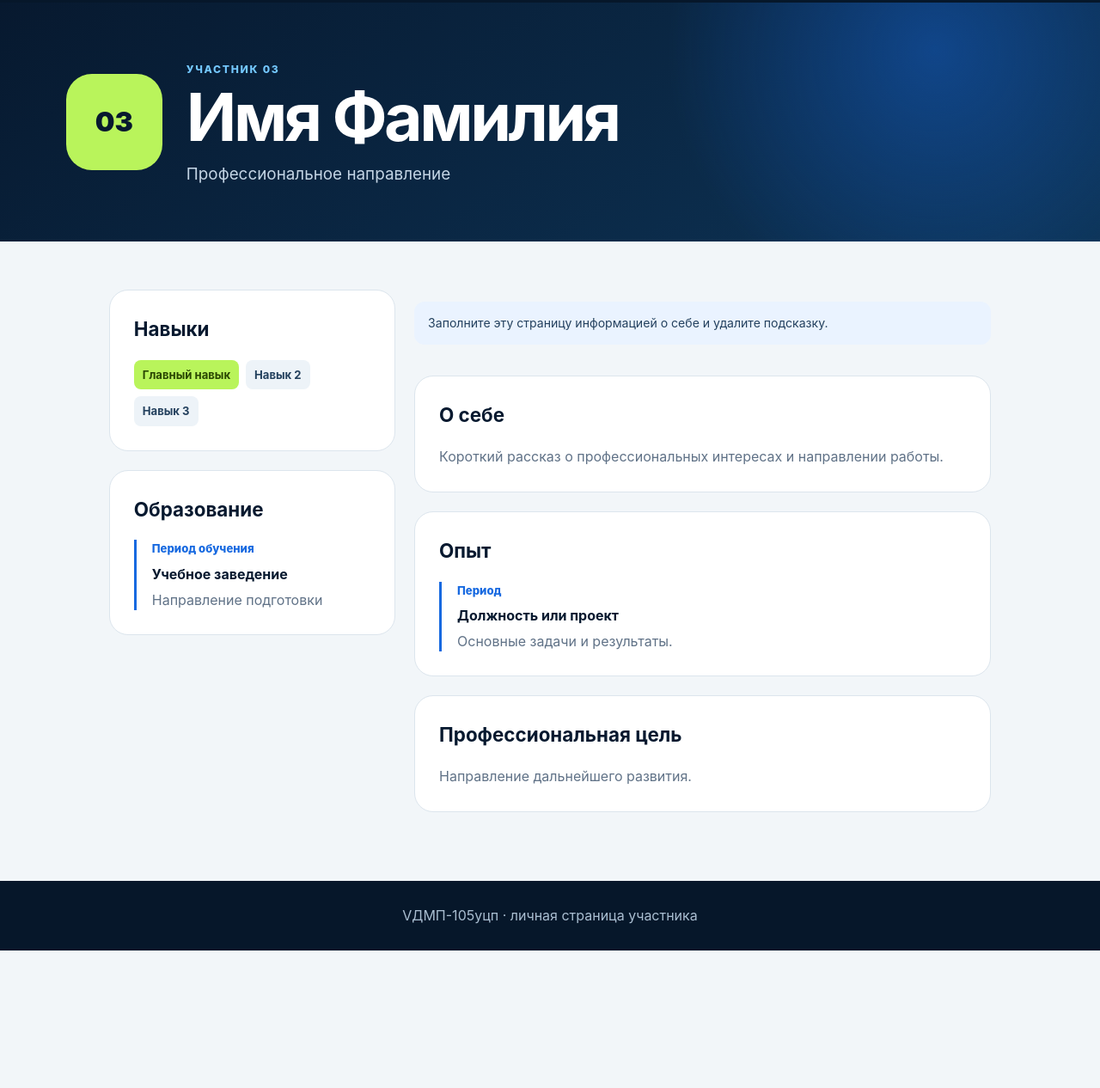
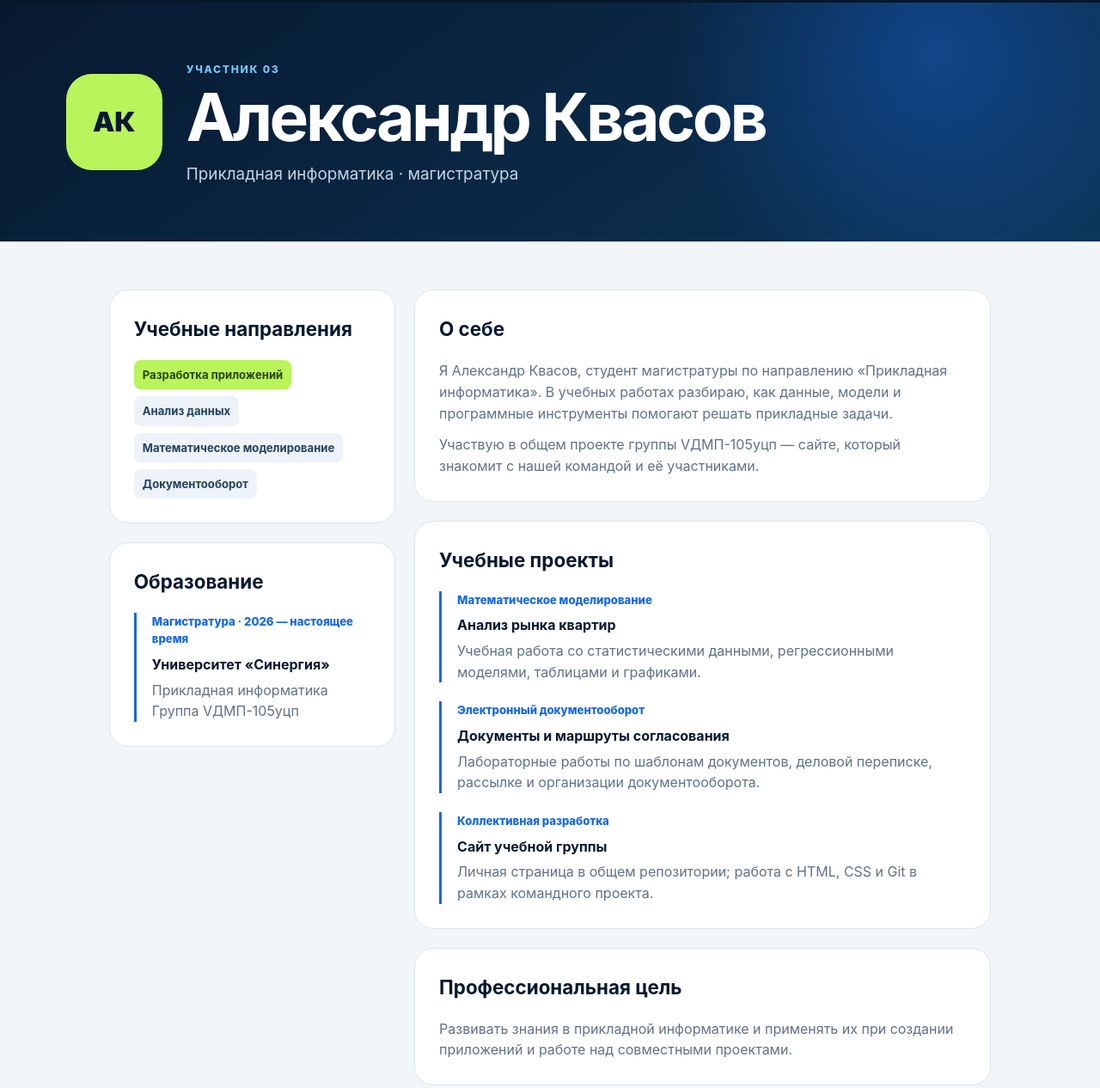
Before and after one commit to danielches/group-vdmp-105, a plain HTML site: page members/member-03.html in a window 1280 px wide. Shown: the part 69-1335 px from the top of the page at 86% size. Before the commit the page ends 1175 px from the top, so only its background shows below. Drawn offline with Linux system fonts and the light colour scheme.

Commit message:
Добавлено резюме Александра Квасова

```diff
--- a/members/member-03.html
+++ b/members/member-03.html
@@ -1,4 +1,52 @@
-<!DOCTYPE html><html lang="ru"><head><meta charset="UTF-8"><meta name="viewport" content="width=device-width, initial-scale=1.0"><title>Резюме — участник 03</title><link rel="stylesheet" href="member.css"><script src="member.js"></script></head><body>
-<nav class="resume-nav"><a href="../index.html#team">← К группе</a><span>VДМП-105уцп · резюме участника</span></nav>
-<header class="resume-hero"><div class="identity"><div class="resume-avatar">03</div><div><span class="slot">Участник 03</span><h1>Имя Фамилия</h1><p class="role">Профессиональное направление</p></div></div></header>
-<main class="resume-content"><aside class="resume-column"><section class="resume-section"><h2>Навыки</h2><div class="tags"><span class="accent">Главный навык</span><span>Навык 2</span><span>Навык 3</span></div></section><section class="resume-section"><h2>Образование</h2><div class="timeline"><div class="timeline-item"><span>Период обучения</span><strong>Учебное заведение</strong><p>Направление подготовки</p></div></div></section></aside><div class="resume-column"><p class="fill-note">Заполните эту страницу информацией о себе и удалите подсказку.</p><section class="resume-section"><h2>О себе</h2><p>Короткий рассказ о профессиональных интересах и направлении работы.</p></section><section class="resume-section"><h2>Опыт</h2><div class="timeline"><div class="timeline-item"><span>Период</span><strong>Должность или проект</strong><p>Основные задачи и результаты.</p></div></div></section><section class="resume-section"><h2>Профессиональная цель</h2><p>Направление дальнейшего развития.</p></section></div></main><footer class="resume-footer">VДМП-105уцп · личная страница участника</footer></body></html>
+<!DOCTYPE html>
+<html lang="ru">
+<head>
+  <meta charset="UTF-8">
+  <meta name="viewport" content="width=device-width, initial-scale=1.0">
+  <meta name="description" content="Александр Квасов — студент магистратуры Университета «Синергия», группа VДМП-105уцп.">
+  <title>Резюме — Александр Квасов</title>
+  <link rel="stylesheet" href="member.css">
+  <script src="member.js"></script>
+</head>
+<body>
+  <nav class="resume-nav"><a href="../index.html#team">← К группе</a><span>VДМП-105уцп · резюме участника</span></nav>
+  <header class="resume-hero">
+    <div class="identity">
+      <div class="resume-avatar">АК</div>
+      <div><span class="slot">Участник 03</span><h1>Александр Квасов</h1><p class="role">Прикладная информатика · магистратура</p></div>
+    </div>
+  </header>
+  <main class="resume-content">
+    <aside class="resume-column">
+      <section class="resume-section">
+        <h2>Учебные направления</h2>
+        <div class="tags"><span class="accent">Разработка приложений</span><span>Анализ данных</span><span>Математическое моделирование</span><span>Документооборот</span></div>
+      </section>
+      <section class="resume-section">
+        <h2>Образование</h2>
+        <div class="timeline"><div class="timeline-item"><span>Магистратура · 2026 — настоящее время</span><strong>Университет «Синергия»</strong><p>Прикладная информатика<br>Группа VДМП-105уцп</p></div></div>
+      </section>
+    </aside>
+    <div class="resume-column">
+      <section class="resume-section">
+        <h2>О себе</h2>
+        <p>Я Александр Квасов, студент магистратуры по направлению «Прикладная информатика». В учебных работах разбираю, как данные, модели и программные инструменты помогают решать прикладные задачи.</p>
+        <p>Участвую в общем проекте группы VДМП-105уцп — сайте, который знакомит с нашей командой и её участниками.</p>
+      </section>
+      <section class="resume-section">
+        <h2>Учебные проекты</h2>
+        <div class="timeline">
+          <div class="timeline-item"><span>Математическое моделирование</span><strong>Анализ рынка квартир</strong><p>Учебная работа со статистическими данными, регрессионными моделями, таблицами и графиками.</p></div>
+          <div class="timeline-item"><span>Электронный документооборот</span><strong>Документы и маршруты согласования</strong><p>Лабораторные работы по шаблонам документов, деловой переписке, рассылке и организации документооборота.</p></div>
+          <div class="timeline-item"><span>Коллективная разработка</span><strong>Сайт учебной группы</strong><p>Личная страница в общем репозитории; работа с HTML, CSS и Git в рамках командного проекта.</p></div>
+        </div>
+      </section>
+      <section class="resume-section">
+        <h2>Профессиональная цель</h2>
+        <p>Развивать знания в прикладной информатике и применять их при создании приложений и работе над совместными проектами.</p>
+      </section>
+    </div>
+  </main>
+  <footer class="resume-footer">VДМП-105уцп · Александр Квасов</footer>
+</body>
+</html>
```
